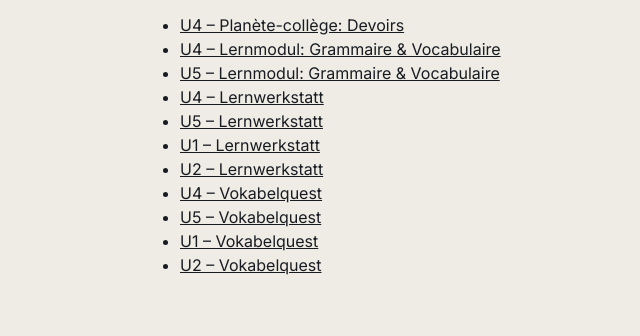
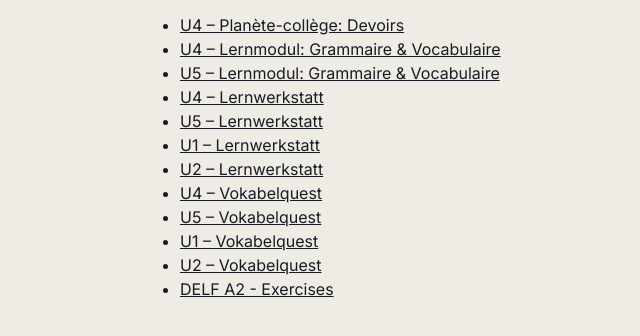
Before and after one commit to erikeising/Lernmodule, a plain HTML site: page franzoesisch/jgs9/index.html in a window 1280 px wide. Shown: the part 184-520 px from the top of the page, without its empty margins (64-704 px from the left). Drawn offline with Linux system fonts and the light colour scheme.

Commit message:
Update index.html

```diff
--- a/franzoesisch/jgs9/index.html
+++ b/franzoesisch/jgs9/index.html
@@ -26,6 +26,8 @@
 <li><a href="F_JGS9_U1-Vokabelquest.html">U1 – Vokabelquest</a></li>
 <li><a href="F_JGS9_U2-Vokabelquest.html">U2 – Vokabelquest</a></li>
 
+<li><a href="F_DELF_A2_Entrainement_audio.html">DELF A2 - Exercises</a></li>
+
 </ul>
 
 
```
